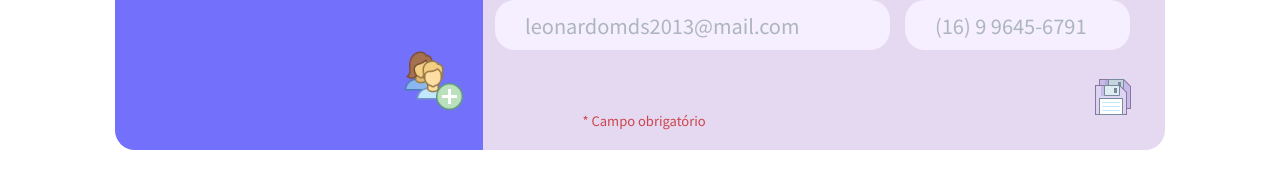
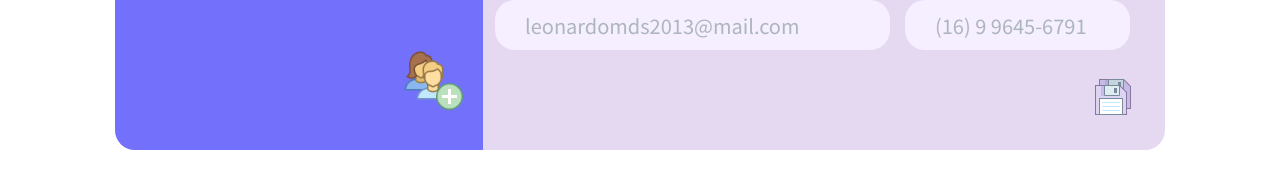
Before and after one commit to Kaedh/cadastro-de-clientes, a React (Create React App) app: page / in a window 1280 px wide. Shown: the part 610-790 px from the top of the page. Built offline with nearby package versions, Linux system fonts and the light colour scheme.

Commit message:
:sparkles: remove required field warning

```diff
--- a/src/components/App.js
+++ b/src/components/App.js
@@ -245,7 +245,6 @@ function App() {
         </form>
 
         <footer>
-          <span>* Campo obrigatório</span>
           <Button icon={saveCustomerIcon} form="customer-form" type="submit" />
         </footer>
       </div>
@@ -261,6 +260,5 @@ export default App;
   [ ] - Criar component Select pro genero
   [ ] - Criar fake API e consumir os dados dela
   [ ] - Scroll na lista de clientes
-  [ ] - Colocar asterisco vermelho nos campos obrigatorio
   [ ] - Auto preencher endereço ao digitar o CEP
 */
--- a/src/styles/app.css
+++ b/src/styles/app.css
@@ -73,11 +73,5 @@
     width: 100%;
     display: flex;
     align-items: center;
-    justify-content: space-between;
+    justify-content: flex-end;
 }
-
-.right-container footer span{
-    align-self: flex-end;
-    font-size: 0.65rem;
-    color: var(--red);
-}
--- a/src/utils/validation.js
+++ b/src/utils/validation.js
@@ -12,7 +12,6 @@ const validation = {
     pattern: { value: /^[A-zÀ-ú_ ]+$/, message: 'Inválido' },
   },
   socialName: {
-    required: { value: true, message: 'Inválido' },
     minLength: { value: 2, message: 'Inválido' },
     maxLength: { value: 20, message: 'Inválido' },
     pattern: { value: /^[A-zÀ-ú_ ]+$/, message: 'Inválido' },
```
